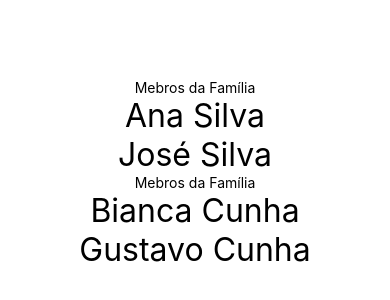
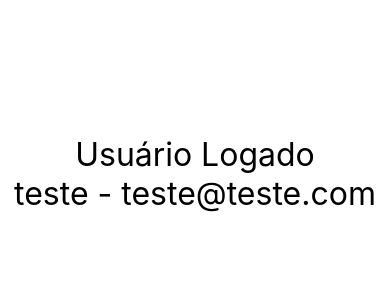
Before and after one commit to NelinhoHIL/Exercicios1, a React Native app: screen / in a window 390 px wide. Shown: the part 248-548 px from the top of the page. Built offline with nearby package versions, Linux system fonts and the light colour scheme.

Commit message:
Adicionando renderização condicional

```diff
--- a/src/App.js
+++ b/src/App.js
@@ -1,22 +1,17 @@
 import React, {Component} from 'react';
 import {Text, View, StyleSheet} from 'react-native';
 
-import Familia from './componentes/relacao/Familia';
-import Membro from './componentes/relacao/Membro';
+import UsuarioLogado from './componentes/UsuarioLogado';
 
 export default class App extends Component {
   render() {
     return (
       <View style={estilos.container}>
-        <Familia>
-           <Membro nome="Ana" sobrenome="Silva"/>
-           <Membro nome="José" sobrenome="Silva"/>
-        </Familia>
-
-        <Familia>
-           <Membro nome="Bianca" sobrenome="Cunha"/>
-           <Membro nome="Gustavo" sobrenome="Cunha"/>
-        </Familia>
+        <UsuarioLogado usuario={ {nome:'teste', email:'teste@teste.com' } }/>
+        <UsuarioLogado usuario={ {nome:'teste 2' } }/>
+        <UsuarioLogado usuario={ {email:'teste@teste.com' } }/>
+        <UsuarioLogado usuario={ null }/>
+        <UsuarioLogado usuario={ {} }/>
       </View>
     );
   }
--- /dev/null
+++ b/src/componentes/If.js
@@ -0,0 +1,7 @@
+export default props => {
+    if(props.valido){
+        return props.children
+    }else{
+        return false
+    }
+}
--- /dev/null
+++ b/src/componentes/UsuarioLogado.js
@@ -0,0 +1,20 @@
+import React from 'react';
+import { Text } from 'react-native';
+import Padrao from '../estilo/Padrao';
+import If from './If';
+
+export default props => {
+  const usuario = props.usuario || {}
+  return (
+        <>
+         <If valido={usuario && usuario.nome && usuario.email} >
+            <Text style={Padrao.txtG}>
+               Usuário Logado
+            </Text>
+            <Text style={Padrao.txtG}>
+               {usuario.nome} - {usuario.email}
+            </Text>
+         </If>
+        </>
+  )
+}
```
